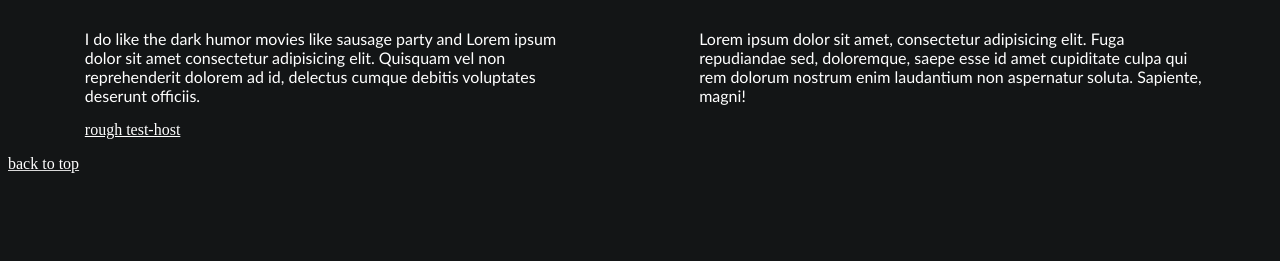
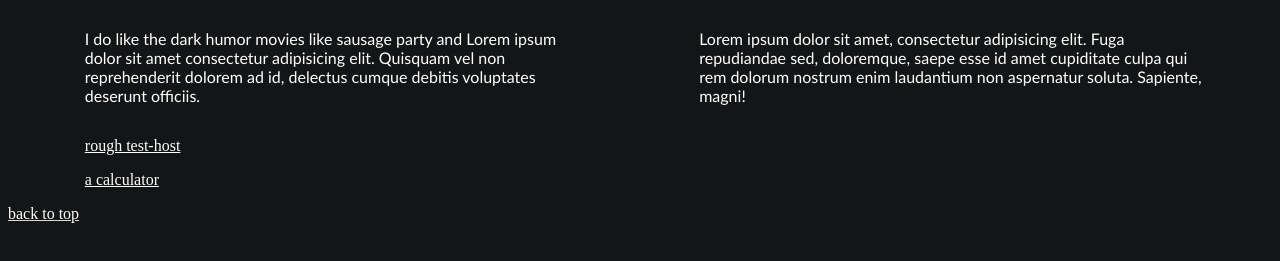
Before and after one commit to armorate/armorate.github.io, a plain HTML site: page index.html in a window 1280 px wide. Shown: the part 61-322 px from the top of the page. Drawn offline with Linux system fonts and the light colour scheme.

Commit message:
adjusted reference links and added my github calc(under design) link

```diff
--- a/index.html
+++ b/index.html
@@ -16,7 +16,7 @@
       >
     </header>
     <main>
-      <div>
+      <div class="div00">
         <p class="p00">
           I do like the dark humor movies like sausage party and Lorem ipsum
           dolor sit amet consectetur adipisicing elit. Quisquam vel non
@@ -30,10 +30,13 @@
           magni!
         </p>
       </div>
-      <div>
+      <div class="div01">
         <!-- <ul> -->
         <a href="https://armorate.github.io/hostest"
           ><p class="ul00">rough test-host</p></a
+        >
+        <a href="https://github.com/armorate/xcal"
+          ><p class="ul01">a calculator</p></a
         >
         <!-- </ul> -->
       </div>
--- a/test.css
+++ b/test.css
@@ -30,12 +30,15 @@
     "Lucida Sans", Arial, sans-serif;
   margin: 0 6vw 0 54vw;
 }
-
+.div01 {
+  margin-top: 2rem;
+}
 .a00 {
   color: #d9d9d9ff;
   text-decoration: underline;
 }
-.ul00 {
+.ul00,
+.ul01 {
   margin-left: 6vw;
 }
 .p02 {
```
